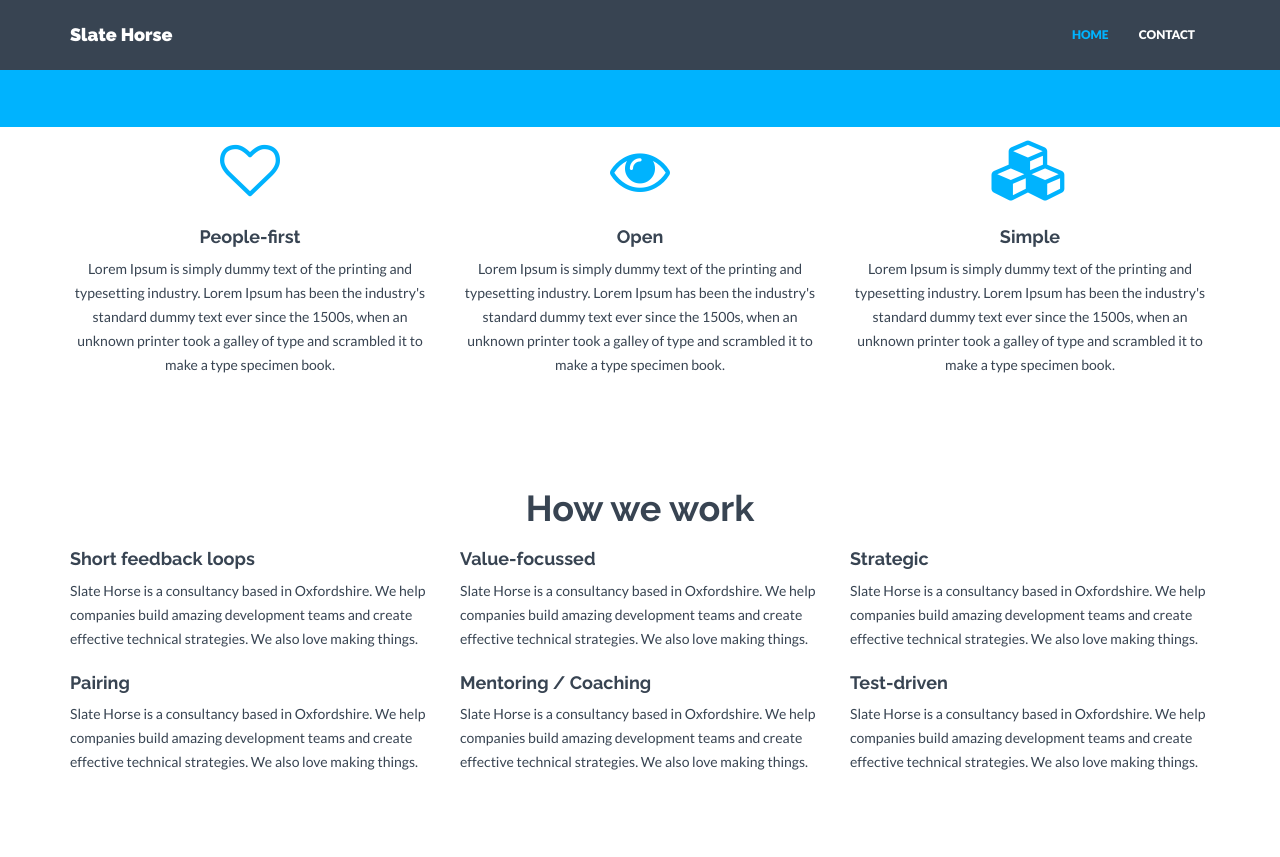
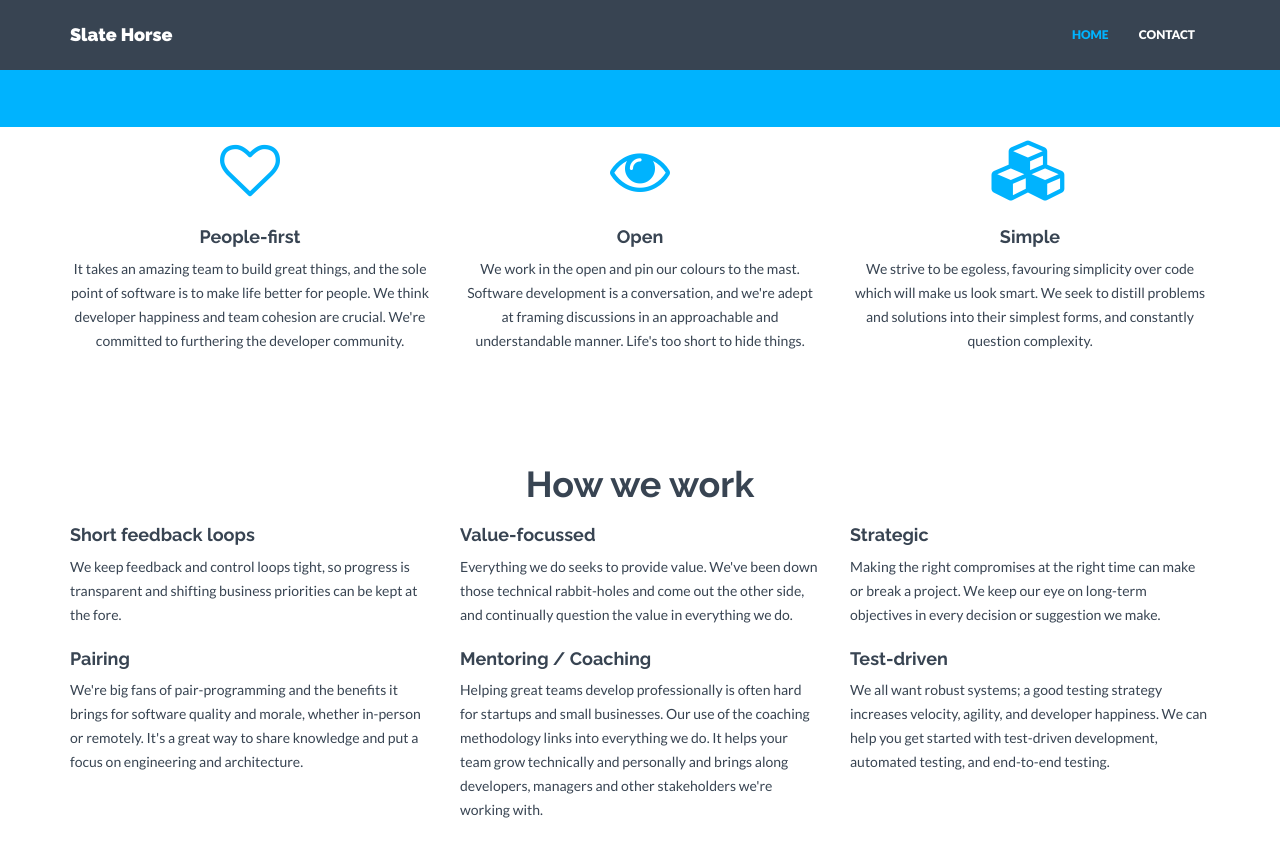
Before and after one commit to slatehorse/slatehorse.github.io, a Jekyll site: the page built from index.html, in a window 1280 px wide and 900 px high, scrolled down 244 px. Shown: the top 857 px of the window. Built offline with Jekyll 4.4.1, drawn with Linux system fonts in a browser that asks for light colours; nearby versions of some CDN libraries.

Commit message:
Adding values and how we work text

```diff
--- a/index.html
+++ b/index.html
@@ -10,9 +10,7 @@ permalink: /
       <div class="col-md-4">
         <i class="fa fa-heart-o"></i>
         <h4>People-first</h4>
-        <p>Lorem Ipsum is simply dummy text of the printing and typesetting industry. Lorem Ipsum has been the industry's standard
-          dummy text ever since the 1500s, when an unknown printer took a galley of type and scrambled it to make a type
-          specimen book.</p>
+        <p>It takes an amazing team to build great things, and the sole point of software is to make life better for people. We think developer happiness and team cohesion are crucial. We're committed to furthering the developer community.</p>
         <p>
         {% comment %}
           <br/><a href="#" class="btn btn-theme">More Info</a></p>
@@ -22,9 +20,7 @@ permalink: /
       <div class="col-md-4">
         <i class="fa fa-eye"></i>
         <h4>Open</h4>
-        <p>Lorem Ipsum is simply dummy text of the printing and typesetting industry. Lorem Ipsum has been the industry's standard
-          dummy text ever since the 1500s, when an unknown printer took a galley of type and scrambled it to make a type
-          specimen book.</p>
+        <p>We work in the open and pin our colours to the mast. Software development is a conversation, and we're adept at framing discussions in an approachable and understandable manner. Life's too short to hide things. </p>
         <p>
         {% comment %}
           <br/><a href="#" class="btn btn-theme">More Info</a></p>
@@ -34,9 +30,7 @@ permalink: /
       <div class="col-md-4">
         <i class="fa fa-cubes"></i>
         <h4>Simple</h4>
-        <p>Lorem Ipsum is simply dummy text of the printing and typesetting industry. Lorem Ipsum has been the industry's standard
-          dummy text ever since the 1500s, when an unknown printer took a galley of type and scrambled it to make a type
-          specimen book.</p>
+        <p>We strive to be egoless, favouring simplicity over code which will make us look smart. We seek to distill problems and solutions into their simplest forms, and constantly question complexity.</p>
         <p>
         {% comment %}
           <br/><a href="#" class="btn btn-theme">More Info</a></p>
@@ -57,17 +51,17 @@ permalink: /
 
     <div class="col-lg-4">
       <h4>Short feedback loops</h4>
-      <p>{{ site.about }}</p>
+      <p>We keep feedback and control loops tight, so progress is transparent and shifting business priorities can be kept at the fore. </p>
     </div>
 
     <div class="col-lg-4">
       <h4>Value-focussed</h4>
-      <p>{{ site.about }}</p>
+      <p>Everything we do seeks to provide value. We've been down those technical rabbit-holes and come out the other side, and continually question the value in everything we do. </p>
     </div>
 
     <div class="col-lg-4">
       <h4>Strategic</h4>
-      <p>{{ site.about }}</p>
+      <p>Making the right compromises at the right time can make or break a project. We keep our eye on long-term objectives in every decision or suggestion we make. </p>
     </div>
 
   </div>
@@ -76,17 +70,17 @@ permalink: /
 
     <div class="col-lg-4">
       <h4>Pairing</h4>
-      <p>{{ site.about }}</p>
+      <p>We're big fans of pair-programming and the benefits it brings for software quality and morale, whether in-person or remotely. It's a great way to share knowledge and put a focus on engineering and architecture.</p>
     </div>
 
     <div class="col-lg-4">
       <h4>Mentoring / Coaching</h4>
-      <p>{{ site.about }}</p>
+      <p>Helping great teams develop professionally is often hard for startups and small businesses. Our use of the coaching methodology links into everything we do.  It helps your team grow technically and personally and  brings along developers, managers and other stakeholders we're working with.</p>
     </div>
 
     <div class="col-lg-4">
       <h4>Test-driven</h4>
-      <p>{{ site.about }}</p>
+      <p>We all want robust systems; a good testing strategy increases velocity, agility, and developer happiness. We can help you get started with test-driven development, automated testing, and end-to-end testing.</p>
     </div>
 
   </div>
```
